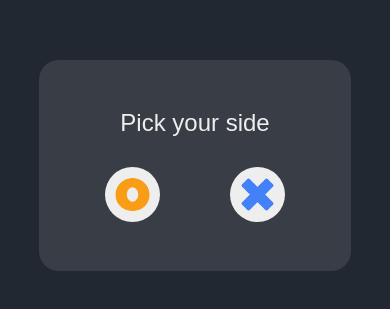
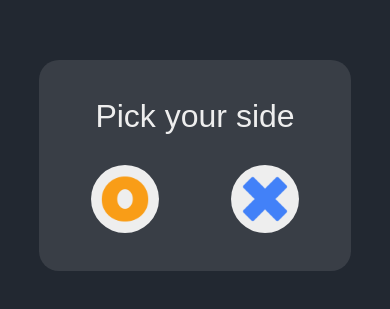
Before and after one commit to surepos/tic-tac-toe, a React (Create React App) app: page / in a window 390 px wide. Shown: the part 257-566 px from the top of the page. Built offline with nearby package versions, Linux system fonts and the light colour scheme; a web font is replaced by a local one.

Commit message:
size change

```diff
--- a/src/App.css
+++ b/src/App.css
@@ -328,16 +328,16 @@ body {
     gap: 30px;
   }
   .playerSide .playerSideBody .title {
-    font-size: 1.5rem;
+    font-size: 2rem;
   }
   .playerSide .playerSideBody .playerOption {
-    width: 80%;
+    width: 90%;
   }
   .playerSide .playerSideBody .playerOption img {
-    width: 35px;
+    width: 48px;
   }
   .playerSide .playerSideBody .playerOption div {
-    height: 35px;
+    height: 48px;
   }
   .gameBody .tacPlace img {
     width: 50px;
```
